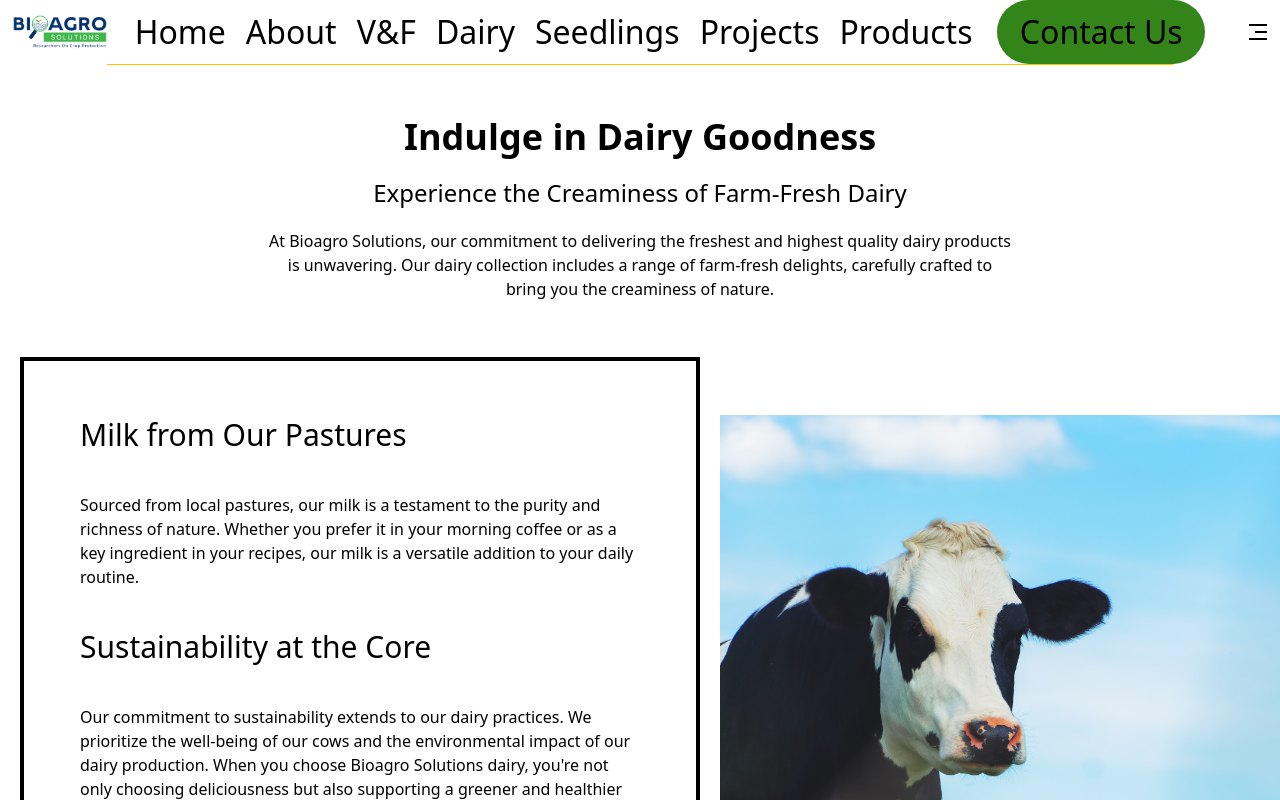
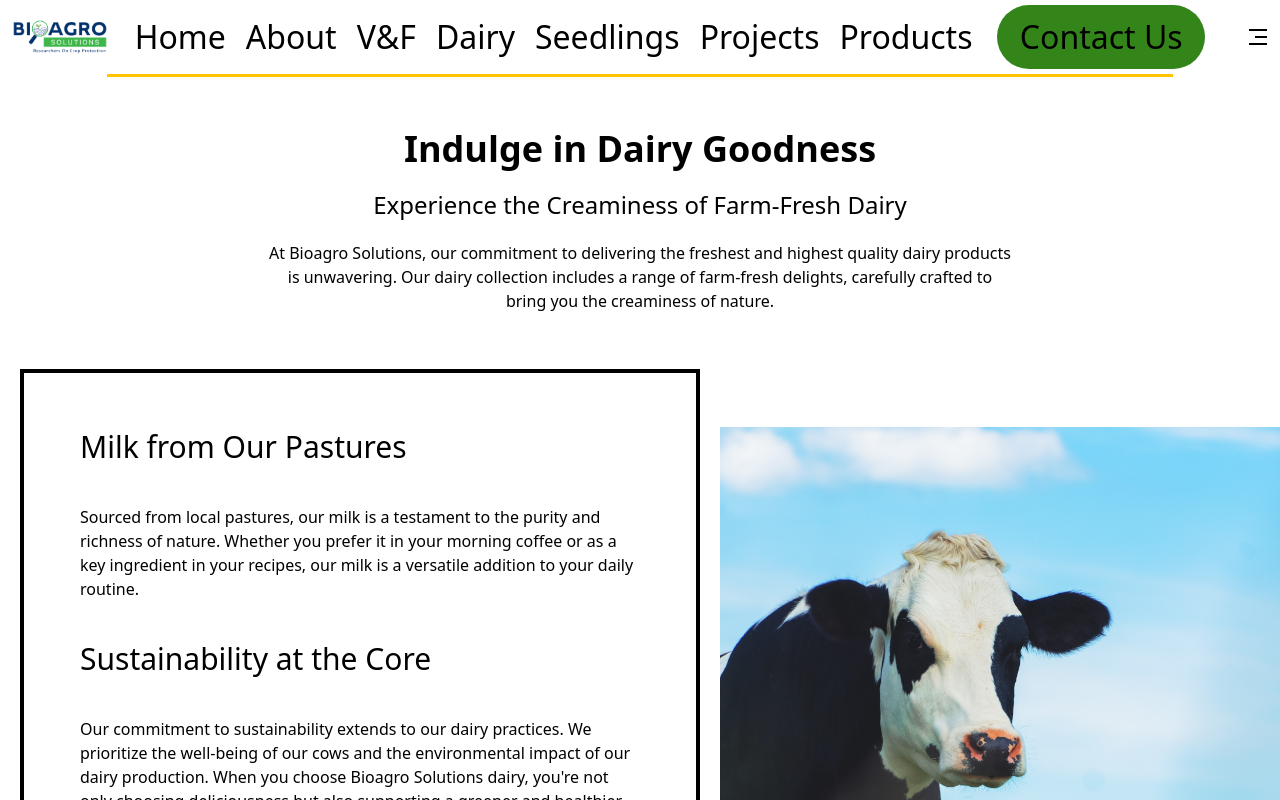
Before and after one commit to Musyonchez/bioagro, a Next.js app: page /dairy in a window 1280 px wide. Shown: the top 800 px of the page. Built offline with nearby package versions, Linux system fonts and the light colour scheme.

Commit message:
Updated Navbar component

```diff
--- a/Components/Navbar.js
+++ b/Components/Navbar.js
@@ -12,7 +12,7 @@ const Navbar = () => {
     display: 'flex',
     alignItems: 'center',
     justifyContent: 'space-between',
-    padding: '0 10px',
+    padding: '5px 10px',
   };
 
   const linkStyles = {
@@ -35,6 +35,7 @@ const Navbar = () => {
     color: '#000',
     fontSize: '1.5rem',
   };
+
 
   return (
     <div>
@@ -66,11 +67,11 @@ const Navbar = () => {
           </Link>
         </div>
         <Link href="/contact">
-          <button style={buttonStyles} className=' max-lg:hidden'>
+          <button className=' hidden lg:block' style={buttonStyles}>
             Contact Us
           </button>
         </Link>
-        <div className="relative flex lg:hidden z-30">
+        <div className="relative hidden max-lg:block z-30">
           {toggleMenu ? (
             <RiCloseLine style={closeMenuStyles} onClick={() => setToggleMenu(false)} />
           ) : (
@@ -89,7 +90,7 @@ const Navbar = () => {
           )}
         </div>
       </div>
-      <div style={{ height: '1px', width: '83.33%', marginBottom: '1rem', marginLeft: '8.33%', backgroundColor: '#FFC300' }}></div>
+      <div style={{ height: '3px', width: '83.33%', marginBottom: '1rem', marginLeft: '8.33%', backgroundColor: '#FFC300' }}></div>
     </div>
   );
 };
```
